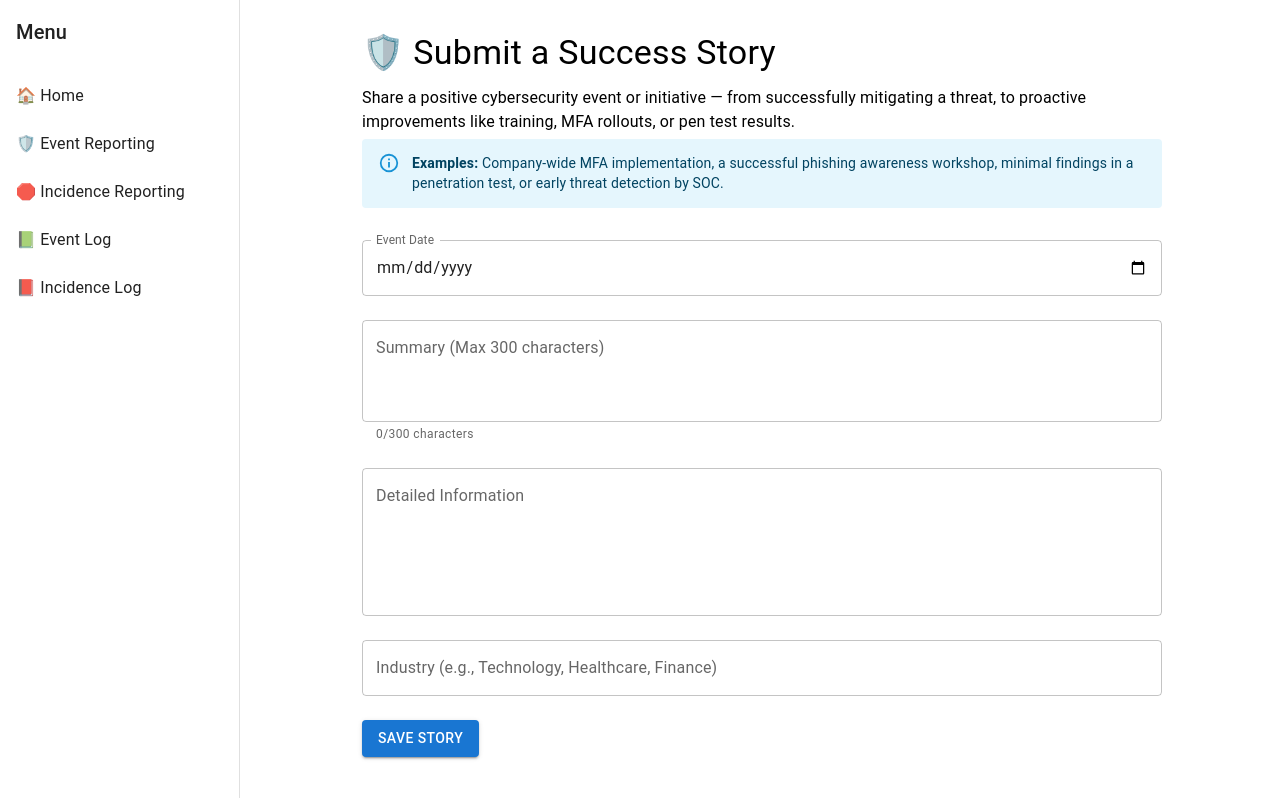
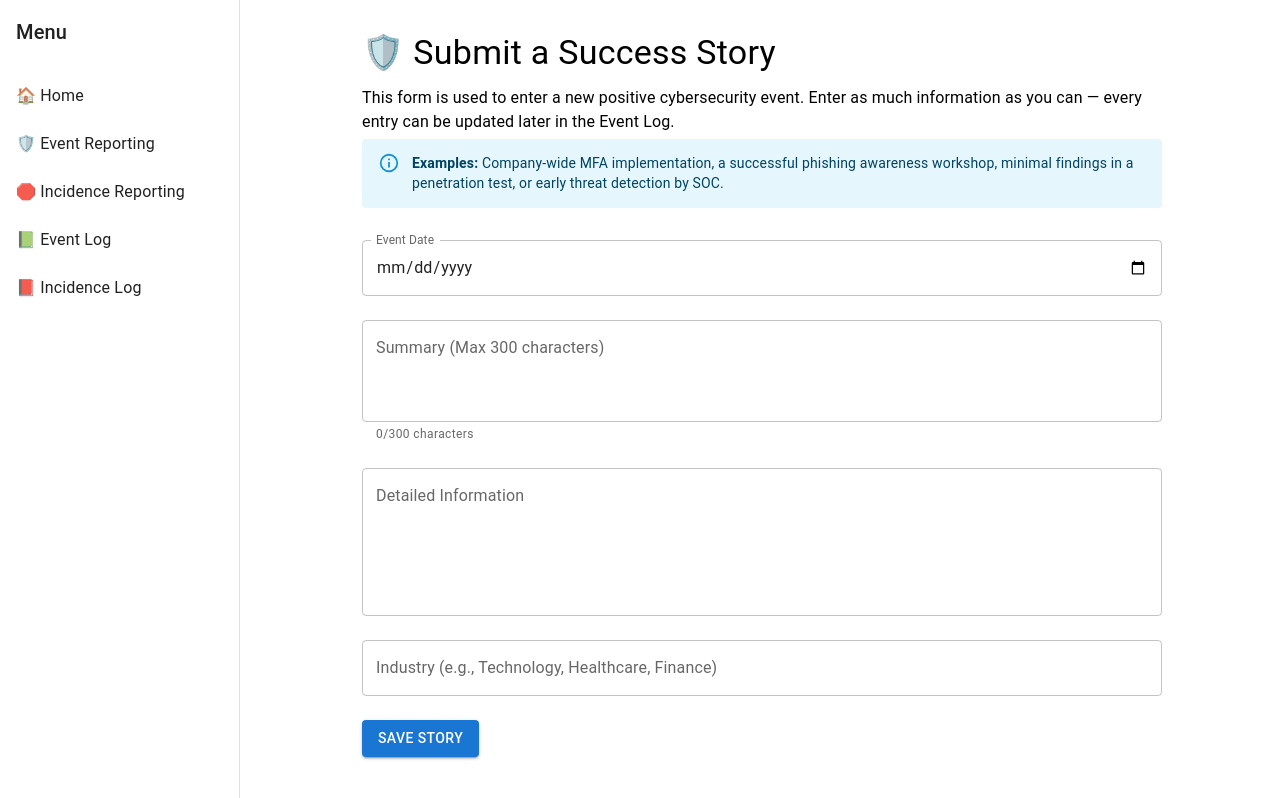
Before and after one commit to JoSt1703/positive_incidence_reporting, a React (Vite) app: page /positive-entry in a window 1280 px wide. Built offline with nearby package versions, Linux system fonts and the light colour scheme.

Commit message:
small update

```diff
--- a/src/pages/PositiveEntry.jsx
+++ b/src/pages/PositiveEntry.jsx
@@ -42,8 +42,8 @@ export default function PositiveEntry() {
         🛡️ Submit a Success Story
       </Typography>
       <Typography gutterBottom>
-        Share a positive cybersecurity event or initiative — from successfully mitigating a threat,
-        to proactive improvements like training, MFA rollouts, or pen test results.
+        This form is used to enter a new positive cybersecurity event. Enter as much information as you can —
+        every entry can be updated later in the Event Log.
       </Typography>
 
       <Alert severity="info" sx={{ mb: 2 }}>
```
